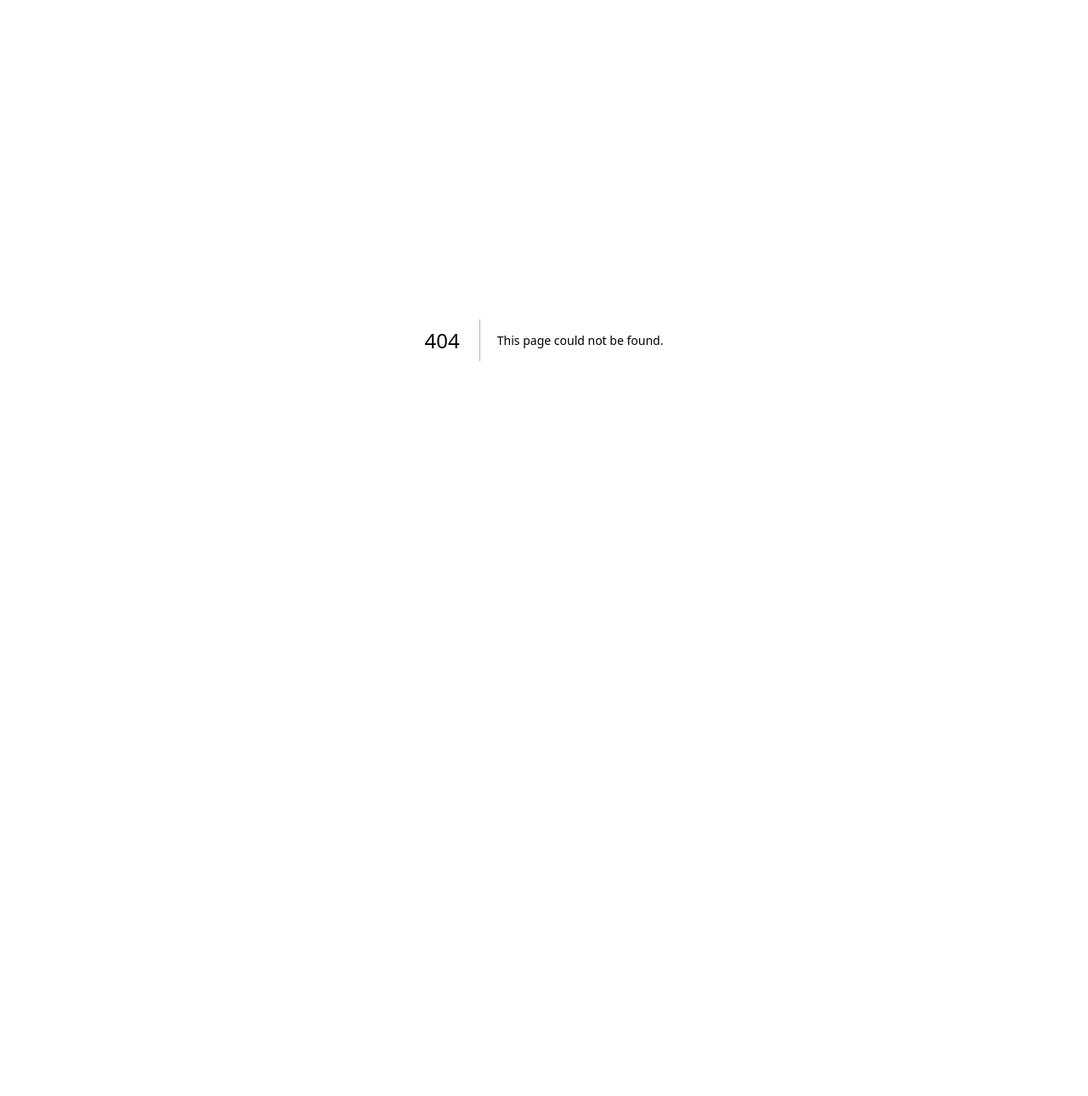
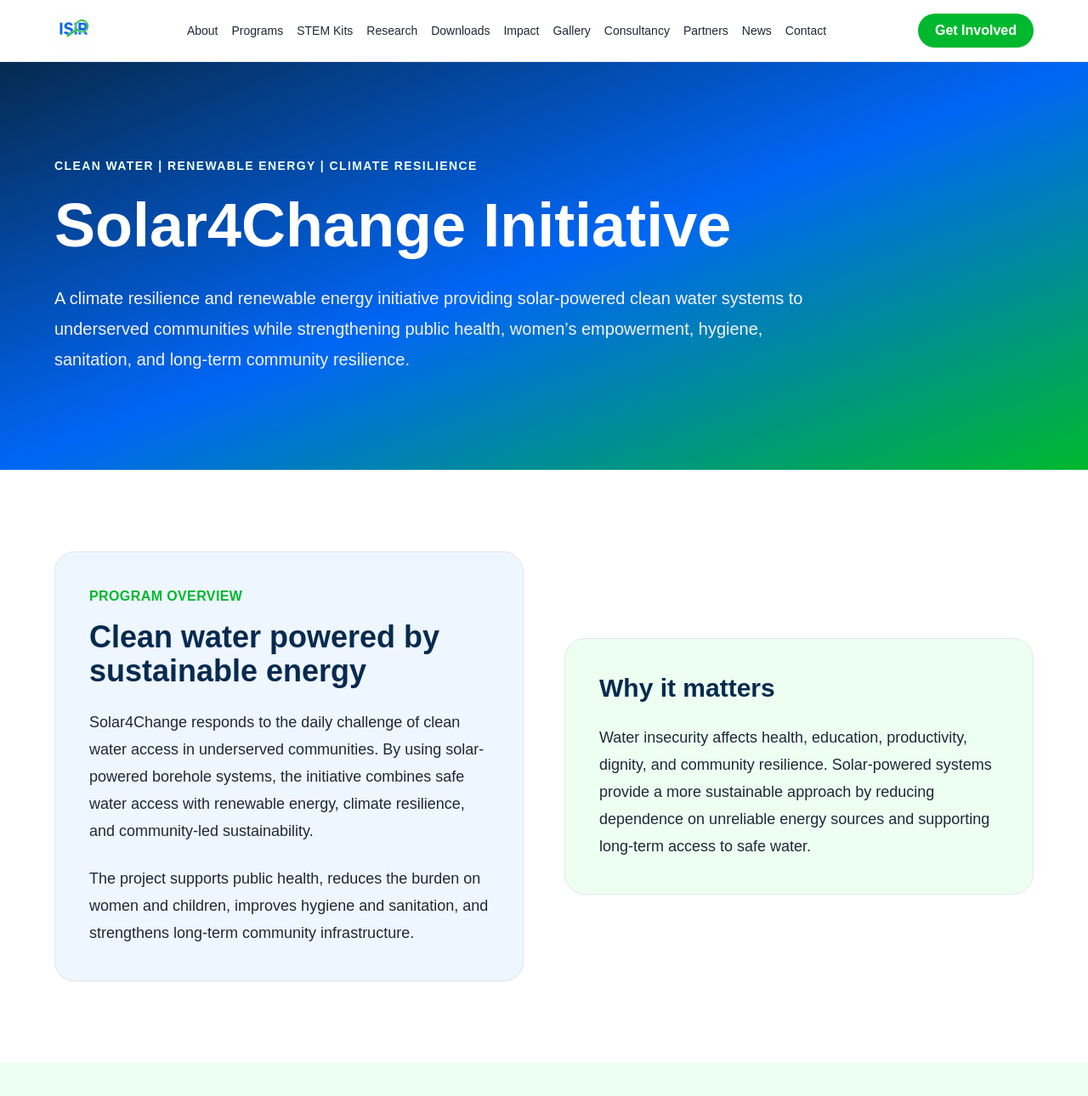
Before and after one commit to rashidasp28/isir-ghana-website, a Next.js app: page /programs/solar4change in a window 1280 px wide. Before the commit this address had no page. Shown: the top 1290 px of the page at 85% size. Before the commit the page ends 800 px from the top, so only its background shows below. Built offline with nearby package versions, Linux system fonts and the light colour scheme.

Commit message:
Create Solar4Change program page

```diff
--- /dev/null
+++ b/app/programs/solar4change/page.tsx
@@ -0,0 +1,117 @@
+import type { Metadata } from 'next'
+import Link from 'next/link'
+import Navbar from '@/components/Navbar'
+import Footer from '@/components/Footer'
+
+export const metadata: Metadata = {
+  title: 'Solar4Change Initiative | Solar-Powered Water Access in Ghana',
+  description:
+    'Solar4Change is ISIR Ghana’s climate resilience and clean water initiative using solar-powered borehole systems to support public health, women, children, and sustainable community infrastructure.',
+}
+
+const impactSnapshot = [
+  {
+    value: '€3,500',
+    label: 'Estimated project cost',
+    description: 'The current solar-powered borehole project has an estimated total cost of €3,500.',
+  },
+  {
+    value: '€1,100',
+    label: 'Raised so far',
+    description: 'Generous donors have already contributed €1,100 toward the project.',
+  },
+  {
+    value: '€2,400',
+    label: 'Remaining funding gap',
+    description: 'ISIR Ghana is seeking an additional €2,400 to complete the project.',
+  },
+]
+
+export default function Solar4ChangePage() {
+  return (
+    <main>
+      <Navbar />
+
+      <section className="bg-gradient-to-br from-darkNavy via-primaryBlue to-primaryGreen text-white py-28">
+        <div className="container-width max-w-6xl">
+          <p className="uppercase tracking-widest text-sm mb-6 text-lightGreen font-semibold">
+            Clean Water | Renewable Energy | Climate Resilience
+          </p>
+          <h1 className="text-5xl md:text-7xl font-bold leading-tight mb-8">
+            Solar4Change Initiative
+          </h1>
+          <p className="text-xl leading-9 max-w-4xl text-gray-100">
+            A climate resilience and renewable energy initiative providing solar-powered clean water systems to underserved communities while strengthening public health, women’s empowerment, hygiene, sanitation, and long-term community resilience.
+          </p>
+        </div>
+      </section>
+
+      <section className="py-24 bg-white">
+        <div className="container-width grid lg:grid-cols-2 gap-12 items-center">
+          <div className="rounded-3xl border border-softGray shadow-sm bg-lightBlue p-10">
+            <p className="text-primaryGreen font-semibold uppercase tracking-wide mb-4">Program Overview</p>
+            <h2 className="text-4xl font-bold text-darkNavy mb-6">Clean water powered by sustainable energy</h2>
+            <p className="text-charcoal leading-8 text-lg mb-6">
+              Solar4Change responds to the daily challenge of clean water access in underserved communities. By using solar-powered borehole systems, the initiative combines safe water access with renewable energy, climate resilience, and community-led sustainability.
+            </p>
+            <p className="text-charcoal leading-8 text-lg">
+              The project supports public health, reduces the burden on women and children, improves hygiene and sanitation, and strengthens long-term community infrastructure.
+            </p>
+          </div>
+          <div className="rounded-3xl bg-lightGreen p-10 border border-softGray">
+            <h3 className="text-3xl font-bold text-darkNavy mb-6">Why it matters</h3>
+            <p className="text-charcoal leading-8 text-lg">
+              Water insecurity affects health, education, productivity, dignity, and community resilience. Solar-powered systems provide a more sustainable approach by reducing dependence on unreliable energy sources and supporting long-term access to safe water.
+            </p>
+          </div>
+        </div>
+      </section>
+
+      <section id="impact" className="py-24 bg-lightGreen scroll-mt-24">
+        <div className="container-width">
+          <div className="text-center max-w-4xl mx-auto mb-14">
+            <p className="text-primaryGreen font-semibold uppercase tracking-wide mb-4">Funding Snapshot</p>
+            <h2 className="text-4xl md:text-5xl font-bold text-darkNavy leading-tight mb-6">A practical project with a clear funding pathway</h2>
+            <p className="text-lg text-charcoal leading-8">Solar4Change is structured around measurable community infrastructure, transparent fundraising, and sustainable water access.</p>
+          </div>
+          <div className="grid md:grid-cols-3 gap-8">
+            {impactSnapshot.map((metric) => (
+              <div key={metric.label} className="bg-white rounded-3xl p-8 border border-softGray shadow-sm">
+                <p className="text-5xl font-bold text-primaryGreen mb-4">{metric.value}</p>
+                <h3 className="text-2xl font-bold text-darkNavy mb-4">{metric.label}</h3>
+                <p className="text-charcoal leading-7">{metric.description}</p>
+              </div>
+            ))}
+          </div>
+        </div>
+      </section>
+
+      <section className="py-24 bg-white">
+        <div className="container-width">
+          <div className="text-center max-w-4xl mx-auto mb-14">
+            <p className="text-primaryGreen font-semibold uppercase tracking-wide mb-4">SDG Alignment</p>
+            <h2 className="text-4xl md:text-5xl font-bold text-darkNavy leading-tight mb-6">Advancing clean water, health, renewable energy, and climate resilience</h2>
+          </div>
+          <div className="grid md:grid-cols-3 gap-8">
+            {['SDG 3 – Good Health and Well-being', 'SDG 6 – Clean Water and Sanitation', 'SDG 7 – Affordable and Clean Energy', 'SDG 13 – Climate Action', 'SDG 17 – Partnerships for the Goals'].map((sdg) => (
+              <article key={sdg} className="bg-lightBlue border border-softGray rounded-3xl p-8 shadow-sm">
+                <h3 className="text-2xl font-bold text-darkNavy mb-4">{sdg}</h3>
+                <p className="text-charcoal leading-7">Solar4Change contributes to this goal through sustainable water access, clean energy, community health, and partnership-based implementation.</p>
+              </article>
+            ))}
+          </div>
+        </div>
+      </section>
+
+      <section className="py-24 bg-darkNavy text-white">
+        <div className="container-width text-center max-w-4xl">
+          <h2 className="text-4xl md:text-5xl font-bold mb-6">Help complete the Solar4Change project</h2>
+          <p className="text-lg leading-8 text-gray-300 mb-10">Partner with ISIR Ghana to make clean water accessible through sustainable solar technology.</p>
+          <Link href="/partners#partner-form" className="inline-flex bg-primaryGreen text-white px-8 py-4 rounded-full font-semibold text-lg">Partner With Us</Link>
+        </div>
+      </section>
+
+      <Footer />
+    </main>
+  )
+}
```
